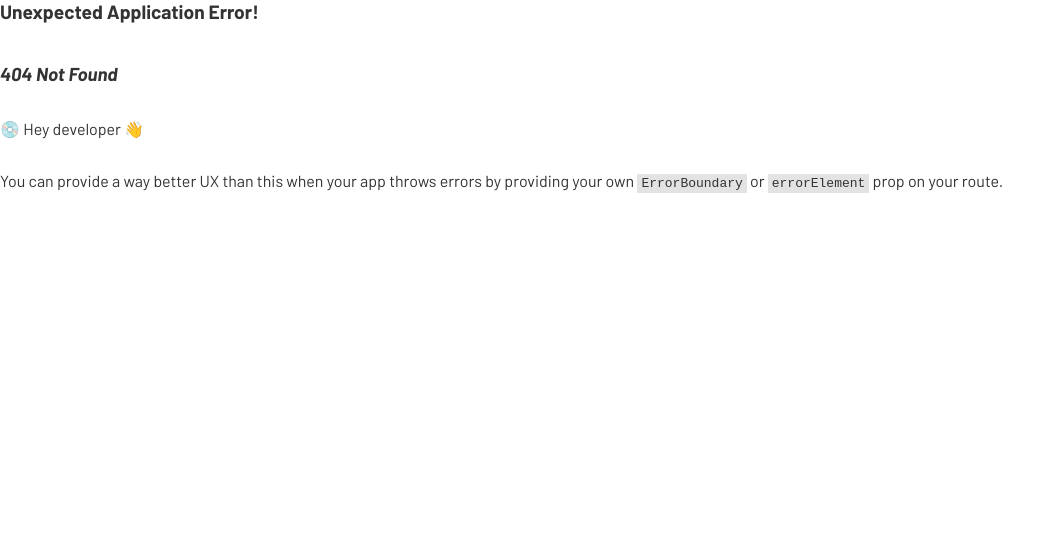
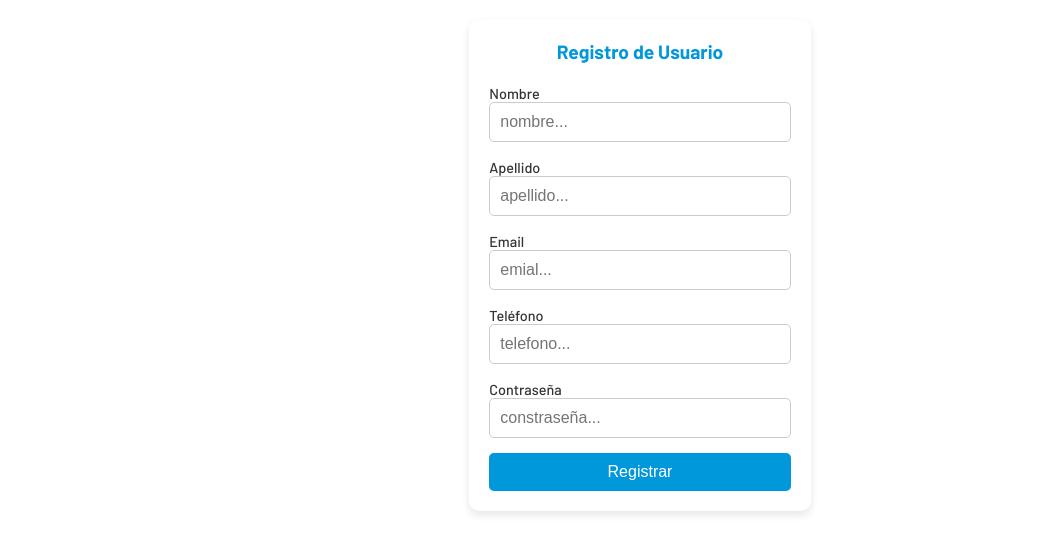
Before and after one commit to LucioWi/BibliotecaReact, a React (Vite) app in the folder biblioteca/: page /register in a window 1280 px wide. Before the commit this address had no page. Shown: the top 554 px of the page, without its empty margins (0-1064 px from the left). Built offline with nearby package versions, Linux system fonts and the light colour scheme.

Commit message:
Registro-usuario-modificacion-de-rutas

```diff
--- a/biblioteca/src/App.jsx
+++ b/biblioteca/src/App.jsx
@@ -1,16 +1,17 @@
 import { useState } from 'react';
 import './App.css';
+import { useNavigate } from 'react-router-dom'; // Importa useNavigate
 import Reservas from './components/Reservas';
 import AgregarLibros from './components/AgregarLibros';
 import Usuarios from './components/Usuarios';
 import Prestamo from './components/Prestamo';
-import Footer from './components/Footer';
+import Footer from './layout/Footer';
 import Inicio from './components/Inicio';
 import PanelAdmin from './components/Inicio';
 
 function App() {
+  const navigate = useNavigate(); // Inicializa el hook useNavigate
   const [content, setContent] = useState('Inicio');
-
   const [showDropdown, setShowDropdown] = useState(false);
 
   const handleButtonClick = (section) => {
@@ -28,8 +29,8 @@ function App() {
         <nav>
           <div className='headerLogo'>
             <a href="">
-              <img className='headerLogo-img' src="./img/EnetLogo.png" href=""></img>
-              <h1 className='headerLogo-text ' href="">Enet Biblioteca</h1>
+              <img className='headerLogo-img' src="./img/EnetLogo.png" alt="Logo" />
+              <h1 className='headerLogo-text'>Enet Biblioteca</h1>
             </a>
           </div>
           <div className="nav-buttons">
@@ -40,7 +41,7 @@ function App() {
               {showDropdown && (
                 <div className="dropdown">
                   <button onClick={() => console.log('Iniciar sesión')}>Iniciar sesión</button>
-                  <button onClick={() => console.log('Registrarse')}>Registrarse</button>
+                  <button onClick={() => navigate('/register')}>Registrarse</button> {/* Redirige a /register */}
                 </div>
               )}
             </div>
--- /dev/null
+++ b/biblioteca/src/Register.css
@@ -0,0 +1,55 @@
+.form-container {
+    max-width: 400px;
+    margin: 20px auto;
+    padding: 20px;
+    background-color: #ffffff;
+    border-radius: 10px;
+    box-shadow: 0 4px 8px rgba(0, 0, 0, 0.1);
+  }
+
+  .form-title {
+    text-align: center;
+    color: #0097db;
+    margin-bottom: 20px;
+  }
+
+  .user-form {
+    display: flex;
+    flex-direction: column;
+  }
+
+  .form-group {
+    margin-bottom: 15px;
+  }
+
+  .form-label {
+    margin-bottom: 5px;
+    color: #333;
+  }
+
+  .form-input {
+    padding: 10px;
+    border: 1px solid #cccccc;
+    border-radius: 5px;
+    font-size: 16px;
+  }
+
+  .form-input:focus {
+    border-color: #0097db;
+    outline: none;
+  }
+
+  .form-button {
+    padding: 10px;
+    color: white;
+    background-color: #0097db;
+    border: none;
+    border-radius: 5px;
+    cursor: pointer;
+    font-size: 16px;
+    transition: background-color 0.3s;
+  }
+
+  .form-button:hover {
+    background-color: #007bb5;
+  }
--- /dev/null
+++ b/biblioteca/src/components/Register.jsx
@@ -0,0 +1,102 @@
+import React, { useState } from 'react';
+import '../Register.css';
+
+const Register = () => {
+  const [formData, setFormData] = useState({
+    nombre: '',
+    apellido: '',
+    email: '',
+    contraseña: '',
+    telefono: '',
+  });
+
+  const handleChange = (e) => {
+    const { name, value } = e.target;
+    setFormData({
+      ...formData,
+      [name]: value,
+    });
+  };
+
+  const handleSubmit = (e) => {
+    e.preventDefault();
+    // Aquí puedes manejar el envío del formulario
+    console.log('Datos enviados:', formData);
+  };
+
+  return (
+    <div className="form-container">
+      <h2 className="form-title">Registro de Usuario</h2>
+      <form onSubmit={handleSubmit} className="user-form">
+        <div className="form-group">
+          <label htmlFor="nombre" className="form-label">Nombre</label>
+          <input
+            type="text"
+            id="nombre"
+            name="nombre"
+            placeholder='nombre...'
+            value={formData.nombre}
+            onChange={handleChange}
+            required
+            className="form-input"
+          />
+        </div>
+        <div className="form-group">
+          <label htmlFor="apellido" className="form-label">Apellido</label>
+          <input
+            type="text"
+            id="apellido"
+            name="apellido"
+            placeholder='apellido...'
+            value={formData.apellido}
+            onChange={handleChange}
+            required
+            className="form-input"
+          />
+        </div>
+        <div className="form-group">
+          <label htmlFor="email" className="form-label">Email</label>
+          <input
+            type="email"
+            id="email"
+            name="email"
+            placeholder='emial...'
+            value={formData.email}
+            onChange={handleChange}
+            required
+            className="form-input"
+          />
+        </div>
+        <div className="form-group">
+          <label htmlFor="telefono" className="form-label">Teléfono</label>
+          <input
+            type="tel"
+            id="telefono"
+            name="telefono"
+            placeholder='telefono...'
+            value={formData.telefono}
+            onChange={handleChange}
+            required
+            className="form-input"
+          />
+        </div>
+        <div className="form-group">
+          <label htmlFor="contraseña" className="form-label">Contraseña</label>
+          <input
+            type="password"
+            id="contraseña"
+            name="contraseña"
+            placeholder='constraseña...'
+            value={formData.contraseña}
+            onChange={handleChange}
+            required
+            className="form-input"
+          />
+        </div>
+        <button type="submit" className="form-button">Registrar</button>
+      </form>
+    </div>
+  );
+};
+
+export default Register;
--- a/biblioteca/src/main.jsx
+++ b/biblioteca/src/main.jsx
@@ -2,6 +2,7 @@ import { StrictMode } from 'react'
 import { createRoot } from 'react-dom/client'
 import { createBrowserRouter, RouterProvider } from "react-router-dom";
 import App from './App.jsx'
+import Register from './components/Register.jsx';
 
 
 const routes = createBrowserRouter([
@@ -11,6 +12,8 @@ const routes = createBrowserRouter([
     // errorElement: <Pagenotfound />, para despues
   },
   {
+  path:"/register",
+  element:<Register/>
 
   }
 
```
Also changed, not shown: biblioteca/src/layout/Footer.jsx (renamed from biblioteca/src/components/Footer.jsx).
